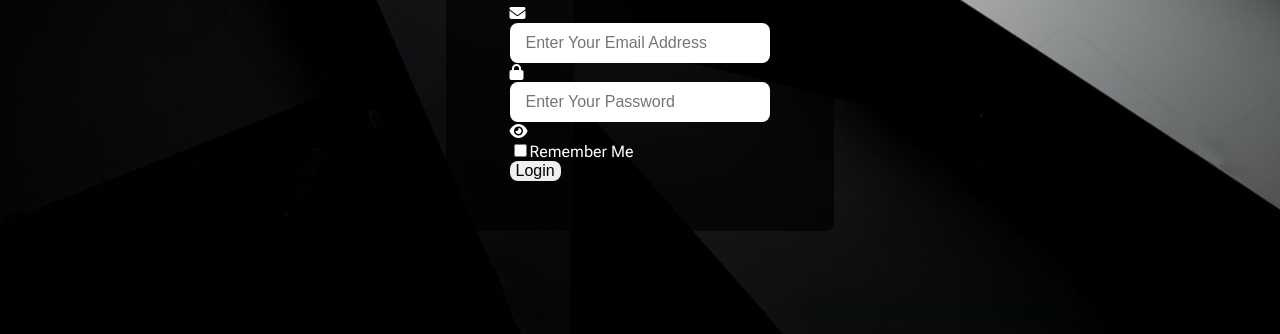
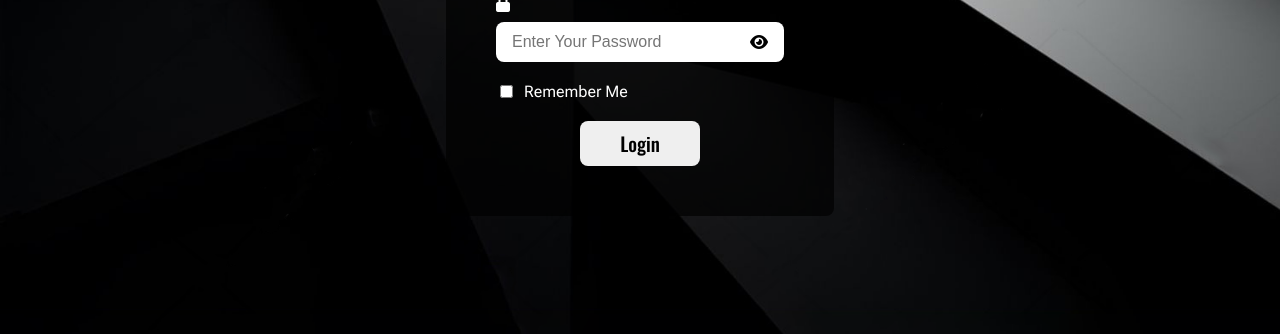
Before and after one commit to AZMSHA/authentication-test, a website: page index.html in a window 1280 px wide. Shown: the part 466-800 px from the top of the page. Drawn offline with nearby package versions, Linux system fonts and the light colour scheme.

```diff
--- a/styles.css
+++ b/assets/css/styles.css
@@ -14,7 +14,7 @@
   justify-content: center;
   flex-direction: column;
   height: 100vh;
-  background-image: url("./assets/bg-image.png");
+  background-image: url("/assets/images/bg-image.png");
   background-size: cover;
   background-position: center;
   accent-color: rgb(var(--color-ter));
@@ -130,6 +130,82 @@
   }
 }
 
+main {
+  display: flex;
+  align-items: center;
+  justify-content: center;
+  flex-direction: column;
+  background-color: rgba(var(--color-sec), 0.7);
+  padding: 3.125rem;
+  border-radius: 0.5rem;
+  width: 100%;
+  max-width: 18rem;
+  gap: 1.25rem;
+}
+
+.profile-picture {
+  max-width: 7.5rem;
+}
+
+form {
+  display: flex;
+  flex-direction: column;
+  gap: 1.25rem;
+}
+
+form,
+.form-field {
+  width: 100%;
+}
+
+.show-icon {
+  position: absolute;
+  right: 1rem;
+  top: 2.4rem;
+  color: rgb(var(--color-sec));
+  transition: color 250ms ease;
+}
+
+.show-icon:hover {
+  color: rgb(var(--color-ter));
+  cursor: pointer;
+}
+
+.show-icon.active {
+  color: rgb(var(--color-ter));
+}
+
+.form-field {
+  position: relative;
+  display: flex;
+  flex-direction: column;
+  gap: 0.5rem;
+}
+
+label {
+  transition: color 250ms ease;
+}
+
+.form-field:focus-within label {
+  color: rgb(var(--color-ter));
+}
+
+.form-field.submit-button-area {
+  justify-content: center;
+  align-items: center;
+}
+
+.submit-button {
+  font-family: var(--font-sec);
+  font-weight: 500;
+  font-size: 1.2rem;
+  padding: 0.5rem 2.5rem;
+}
+
+.row {
+  flex-direction: row;
+}
+
 @media (max-width: 280px) {
   :root {
     font-size: 8px;
--- a/index.html
+++ b/index.html
@@ -5,8 +5,8 @@
     <meta name="viewport" content="width=device-width, initial-scale=1.0" />
     <title>Login</title>
     <meta name="author" content="Hassan Javed" />
-    <link rel="stylesheet" href="styles.css" />
-    <link rel="shortcut icon" href="./assets/logo.png" type="image/png" />
+    <link rel="stylesheet" href="/assets/css/styles.css" />
+    <link rel="shortcut icon" href="/assets/images/logo.png" type="image/png" />
     <link rel="preconnect" href="https://fonts.googleapis.com" />
     <link rel="preconnect" href="https://fonts.gstatic.com" crossorigin />
     <link
@@ -20,9 +20,9 @@
   </head>
   <body>
     <main>
-      <img class="profile-picture" src="./assets/logo.png" alt="Logo" />
+      <img class="profile-picture" src="./assets/images/logo.png" alt="Logo" />
       <h1>LOG IN</h1>
-      <form action="./dashboard.html" method="get">
+      <form action="/dashboard.html" method="get">
         <div class="form-field">
           <label for="email"><i class="fa-solid fa-envelope"></i></label
           ><input
```
Also changed, not shown: dashboard.html (+9 -5 lines), package.json (added, +23 -0 lines), user.html (+1 -1 lines), assets/css/styles-dashboard.css (renamed from styles-dashboard.css), assets/images/bg-image.png (renamed from assets/bg-image.png), assets/images/logo.png (renamed from assets/logo.png), assets/images/pfp.png (renamed from assets/pfp.png), assets/js/script-dashboard.js (renamed from script-dashboard.js), assets/js/script.js (renamed from script.js), 2 other files.
